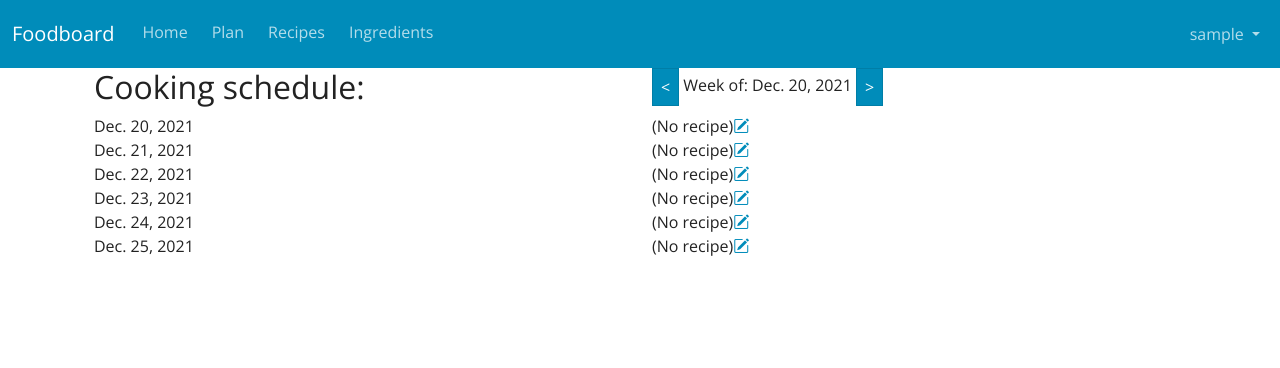
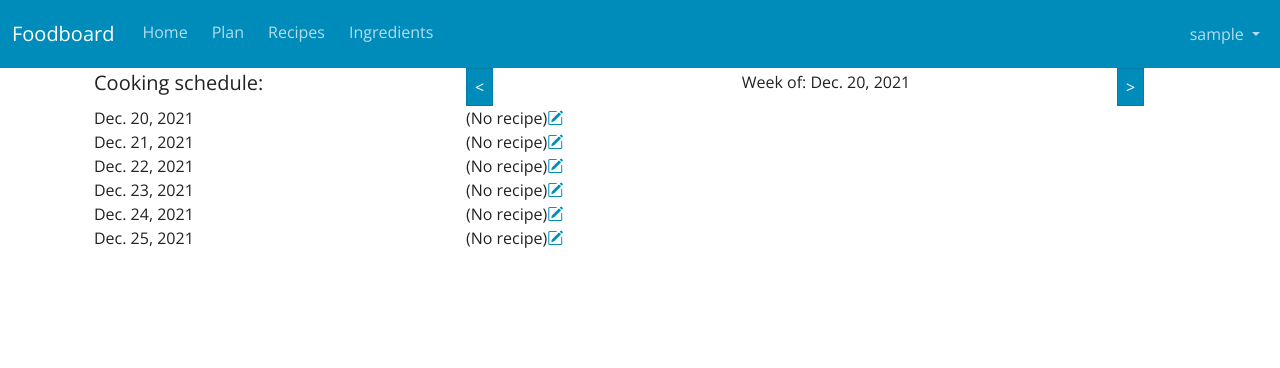
Before and after one commit to philosomniac/FoodBoard, a Django app: page /foodboard/plan/ in a window 1280 px wide. Shown: the top 368 px of the page. Run offline with Django 3.2, Linux system fonts and the light colour scheme; the visitor is signed in with stand-in values (Sample User, id 1); data that the repository does not hold is empty; some libraries are stand-ins or nearby versions.

Commit message:
tweaks to plan page

```diff
--- a/foodboard/templates/foodboard/cook_events.html
+++ b/foodboard/templates/foodboard/cook_events.html
@@ -5,30 +5,29 @@
 {% block content %}
 
 {% if cook_events %}
-{% comment %} <ul>
-    {% for recipe in recipe_list %}
-    <li><a href="{% url 'foodboard:detail' recipe.id %}"> {{recipe.name}}</a></li>
-    {% endfor %}
-</ul> {% endcomment %}
 <div class="container">
-    <div class="row">
-        <div class="col">
-            <h2>Cooking schedule:</h2>
+    <div class="row align-items-center">
+        <div class="col-4">
+            <h5 class="align-middle">Cooking schedule:</h4>
         </div>
-        <div class="col">
+        <div class="col-1">
             <a class="btn btn-primary"
                 href="{% url 'foodboard:plan_from_date' year=prev_date.year month=prev_date.month day=prev_date.day %}">&lt;</a>
-            Week of: {{current_date}}
+        </div>
+        <div class="col-6">
+            <h6 class="text-center">Week of: {{current_date}}</h5>
+        </div>
+        <div class="col-1">
             <a class="btn btn-primary"
                 href="{% url 'foodboard:plan_from_date' year=next_date.year month=next_date.month day=next_date.day %}">&gt;</a>
         </div>
     </div>
-    <div class="row row-cols-2">
+    <div class="row">
         {% for event in cook_events %}
-        <div>
+        <div class="col-4">
             {{ event.date}}
         </div>
-        <div>
+        <div class="col-8">
             {% if event.recipe %}
             {{ event.recipe}} <a href="{%url 'foodboard:cook_event' pk=event.pk %}"><i
                     class="bi bi-pencil-square"></i></a>
```
